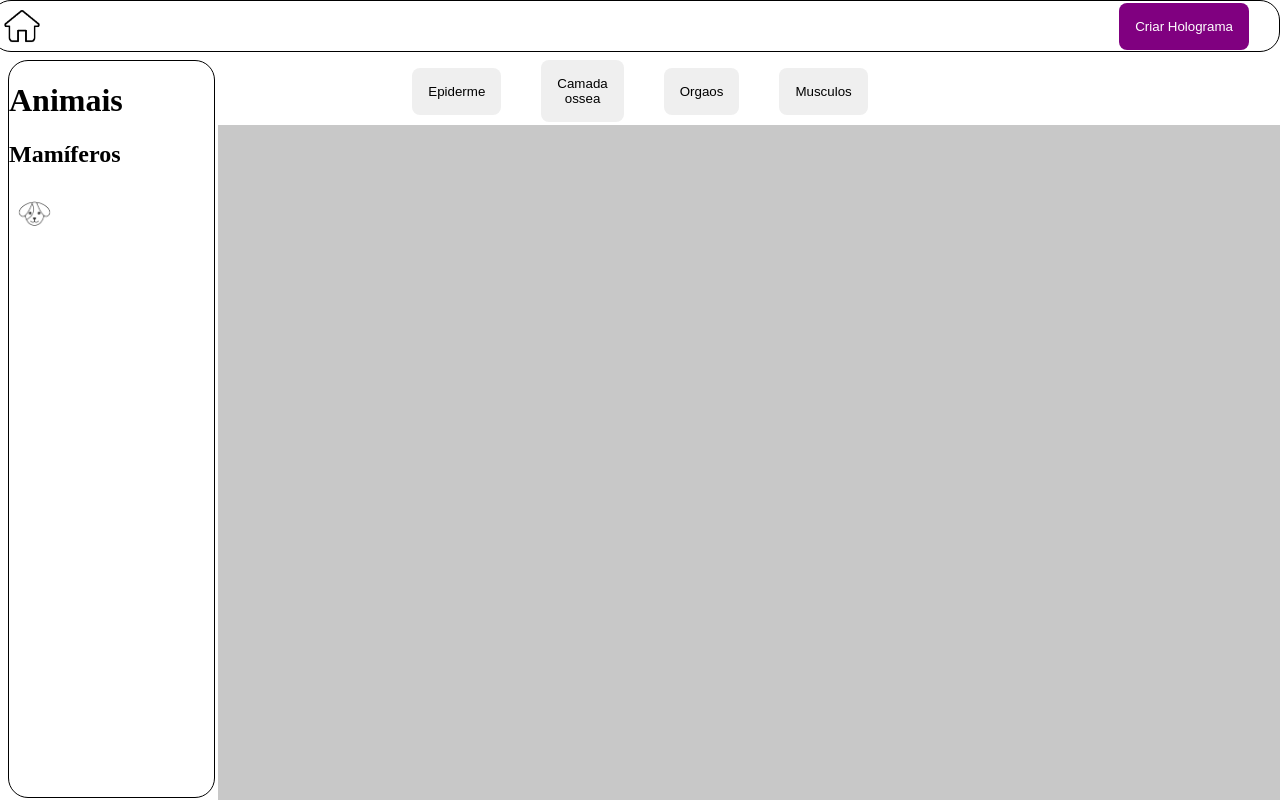
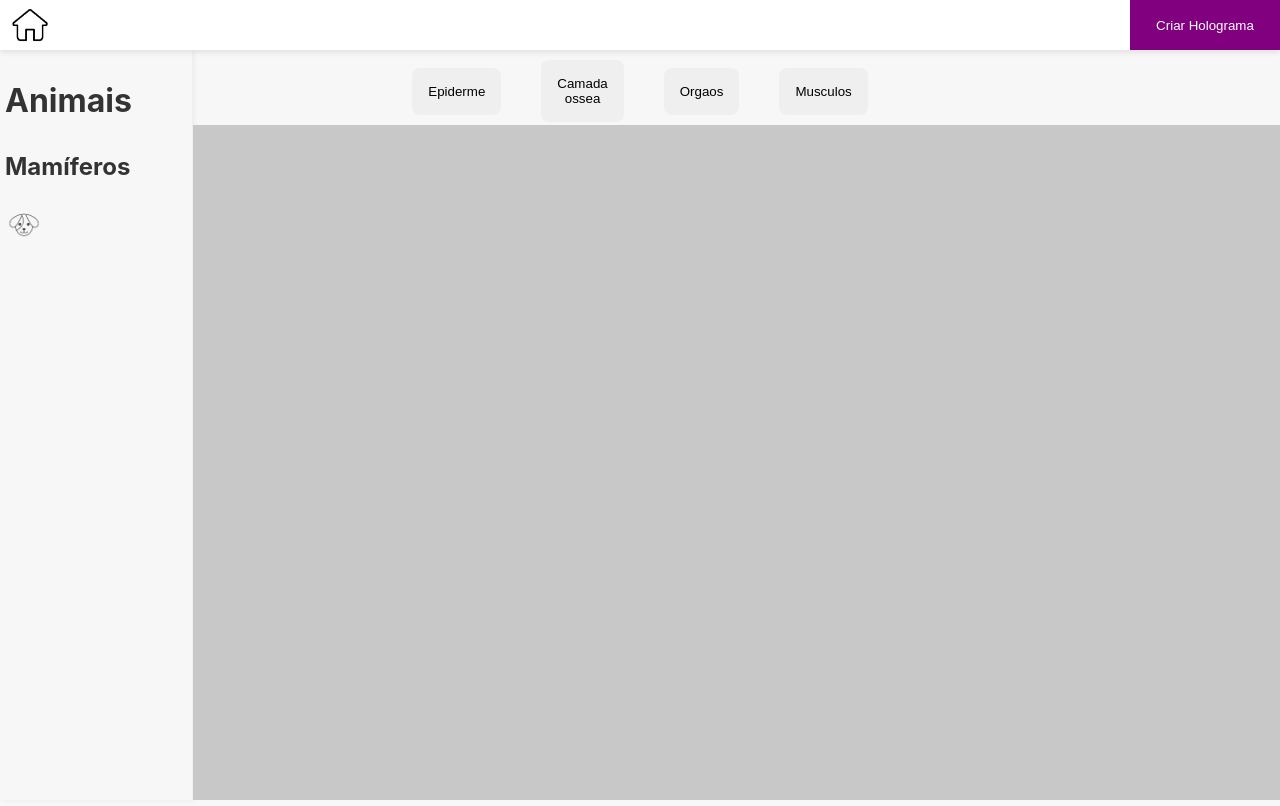
Before and after one commit to raonefreitas77/TCC, a website built with Vite: page TCC/index.html in a window 1280 px wide. Built offline with nearby package versions, Linux system fonts and the light colour scheme.

Commit message:
Site mais estilizado

```diff
--- a/TCC/dadosJSON/modelos.json
+++ b/TCC/dadosJSON/modelos.json
@@ -1,8 +1,8 @@
 {
     "Cachorro": {
         "camadas": {
-            "derme": "",
-            "ossea": "../public/assets/cachorroOssea.glb",
+            "epiderme": "",
+            "ossea": "/assets/cachorroOssea.glb",
             "muscular": "",
             "orgaos": ""
         },
@@ -11,7 +11,7 @@
     },
     "Sapo": {
         "camadas": {
-            "derme": "",
+            "epiderme": "",
             "ossea": "",
             "muscular": "",
             "orgaos": ""
--- a/TCC/index.html
+++ b/TCC/index.html
@@ -4,11 +4,11 @@
     <meta charset="UTF-8">
     <meta name="viewport" content="width=device-width, initial-scale=1.0">
     <title>Animal Anatomy 3D</title>
-    <link rel="stylesheet" href="/public/style.css">
+    <link rel="stylesheet" href="/style.css">
 </head>
 <body>
     <header>
-        <img id="home" src="public/assets/home.png">
+        <img id="home" src="/assets/home.png">
         <div id="botoesHeader">
             <button id="btnHolograma">Criar Holograma</button>
         </div>
@@ -25,11 +25,11 @@
         <h1>Animais</h1>
         <h2>Mamíferos</h2>
         <div class="preview-animais" id="previewAnimal" alt="cachorro">
-            <img src="public/assets/images-removebg-preview.png">
+            <img src="/assets/images-removebg-preview.png">
         </div>
     </div>
 
-
+    <script type="module" src="src/scene.js"></script>
     <script type="module" src="src/main.js"></script>
 </body>
 </html>
--- a/TCC/public/style.css
+++ b/TCC/public/style.css
@@ -1,41 +1,61 @@
+
+html, body {
+    overflow: hidden;
+    background-color: #f7f7f7;
+    font-family: 'Inter', sans-serif;
+}
+
 
 
 #cena3D {
     position: fixed;
     right: 0;
-    bottom: 0;
-    width: 83vw;
-    max-width: 83vw;
-    height: 80vw;
+    bottom: 0.5px;
+    max-width: 84.9vw;
     max-height: calc(100vh - 125px);
+    overflow: hidden;
 }
 
 /* estilizando barra lateral e barra superior */
 
 header {
     position: fixed;
-    width: 99vw;
+    width: 100vw;
     right: 0;
     top: 0;
-    height: 30px;
-    z-index: 1;
-    padding: 10px;
-    border: 1px solid black;
-    border-radius: 20px;
+    height: 50px;
+    background-color: #ffffff;
     display: flex;
     justify-content: center;
     align-items: center;
     gap: 100px;
+    box-shadow: 0 2px 6px rgba(0, 0, 0, 0.1);
+    border-bottom: none;
+    z-index: 1;
+}
+
+header img{
+    padding-left: 10px;
 }
 
 
 #sidebar {
-    border: 1px solid black;
-    border-radius: 20px;
-    width: 16vw;
-    height: 92vh;
+    position: fixed;
+    top: 50px;
+    left: 0;
+    width: 15vw;
+    height: calc(100vh - 50px);
     max-width: 16vw;
-    margin-top: 60px;
+    background-color: #f7f7f7;
+    box-shadow: 2px 0 6px rgba(0, 0, 0, 0.05);
+    border-right: none;
+
+}
+
+#sidebar h1 ,#sidebar h2{
+    padding-left: 5px;
+    padding-top: 10px;
+    color: #333;
 }
 
 #home {
@@ -56,13 +76,14 @@ header {
 
 #botoesHeader {
     position: relative;
+    height: 100%;
     width: 100%;
     display: flex;
-    justify-content: center;
-    align-items: center;
-    padding: 16px;
+    justify-content: flex-end;
+    align-items: stretch;
     box-sizing: border-box;
-  }
+    padding: 0; /* <-- Remover o padding que estava criando o espaço */
+}
 
 
 #botoesCamadas {
@@ -70,11 +91,10 @@ header {
     top: 0%;
     left: 45%;
     width: 10%;
-    margin: 0 auto;
     display: flex;
     justify-content: center;
     align-items: center;
-    padding: 60px;
+    padding-top: 60px;
     box-sizing: border-box;
     gap: 40px;
 }
@@ -82,17 +102,19 @@ header {
 
 #btnHolograma {
     position: absolute;
-    right: 20px;
-    border-radius: 8px;
-    padding: 16px;
+    height: 100%;
+    right: 0;
+    width: 150px;
+    padding: 0 5px;
     border: none;
     background-color: purple;
     color: white;
+    cursor: pointer;
 }
 
 .preview-animais img {
   width: 25%;
-  height: 7.5%;
+  height: auto;
   background: transparent;
   cursor: pointer;
 }
--- a/TCC/src/main.js
+++ b/TCC/src/main.js
@@ -2,42 +2,7 @@ import * as THREE from "three";
 import { GLTFLoader } from "three/examples/jsm/loaders/GLTFLoader.js";
 import { OrbitControls } from "three/examples/jsm/controls/OrbitControls.js";
 import { color } from "three/tsl";
-
-//Ambiente 3D
-
-const scene = new THREE.Scene();
-
-const camera = new THREE.PerspectiveCamera(70, window.innerWidth / window.innerHeight, 0.1, 1000);
-camera.position.set(0, 1, 5);
-
-
-const renderer = new THREE.WebGLRenderer({ antialias: true });
-renderer.setSize(1600,800);
-renderer.domElement.id = 'cena3D';
-
-document.body.appendChild(renderer.domElement);
-
-
-const light = new THREE.DirectionalLight(0xffffff, 1.4);
-light.position.set(5, 10, 7);
-scene.add(light);
-scene.background = new THREE.Color(0xc8c8c8)
-scene.add(new THREE.AmbientLight(0x404040));
-
-
-const controls = new OrbitControls(camera, renderer.domElement);
-controls.enableDamping = true;
-controls.dampingFactor = 0.05;
-controls.screenSpacePanning = false;
-controls.maxDistance = 10;
-controls.minDistance = 2;
-
-
-//botões das camadas
-
-const btnOssea = document.getElementById('btnOssea')
-const btnDerme = document.getElementById('btnDerme')
-const escolherAnimal = document.getElementById('previewAnimal')
+import {scene, camera, renderer} from "./scene.js";
 
 
 //Carregar o modelo 3D
@@ -47,7 +12,7 @@ async function carregarModelo(animal, camada){
       const response = await fetch("http://localhost:3000/api/modelos")
       const data = await response.json()
 
-      console.log("Dados recebidos da API:", data);
+      console.log("Dados recebidos da API:", data)
 
       const modeloCaminho = data[animal]?.camadas[camada]
 
@@ -57,26 +22,26 @@ async function carregarModelo(animal, camada){
         console.error("Caminho do modelo não encontrado")
         return
       }
-      const gltfLoader = new GLTFLoader();
+      const gltfLoader = new GLTFLoader()
       gltfLoader.load(
         modeloCaminho,
         (gltf) => {
-          const model = gltf.scene;
-          model.scale.set(2, 2, 2);
-          model.position.set(0, 0, 0);
+          const model = gltf.scene
+          model.scale.set(2, 2, 2)
+          model.position.set(0, 0, 0)
 
           model.traverse((child) => {
             if (child.isMesh) {
-              child.geometry.center();
-              child.material = new THREE.MeshStandardMaterial({ color: 0xaaaaaa });
+              child.geometry.center()
+              child.material = new THREE.MeshStandardMaterial({ color: 0xaaaaaa })
             }
-          });
+          })
           console.log(modeloCaminho)
-          scene.add(model);
+          scene.add(model)
         },
         undefined,
         (error) => console.error("Erro ao carregar modelo:", error)
-      );
+      )
   }catch(error){
       console.error("Erro ao buscar o modelo da API",error)
 
@@ -86,20 +51,17 @@ async function carregarModelo(animal, camada){
 
 // carregar o Modelo no ambiente 3D
 
-btnOssea.onclick = function(){
-    carregarModelo("Cachorro", "ossea")
-}
+let animalSelecionado = null
 
-function animate() {
-  requestAnimationFrame(animate);
-  controls.update();
-  renderer.render(scene, camera);
-}
-animate();
+document.getElementById('previewAnimal').addEventListener("click", () => {
+    animalSelecionado = "Cachorro";
+})
 
 
-window.addEventListener("resize", () => {
-  camera.aspect = window.innerWidth / window.innerHeight;
-  camera.updateProjectionMatrix();
-  renderer.setSize(window.innerWidth, window.innerHeight);
-});
+document.getElementById('btnOssea').addEventListener("click", () => {
+    if(!animalSelecionado){
+        alert("Selecione um animal")
+        return
+    }
+    carregarModelo(animalSelecionado, "ossea")
+})
--- /dev/null
+++ b/TCC/src/scene.js
@@ -0,0 +1,63 @@
+import * as THREE from "three";
+import { GLTFLoader } from "three/examples/jsm/loaders/GLTFLoader.js";
+import { OrbitControls } from "three/examples/jsm/controls/OrbitControls.js";
+import { color } from "three/tsl";
+
+//Ambiente 3D
+
+const scene = new THREE.Scene()
+
+const camera = new THREE.PerspectiveCamera(70, window.innerWidth / window.innerHeight, 0.1, 1000)
+camera.position.set(0, 1, 5)
+
+
+const renderer = new THREE.WebGLRenderer({ antialias: true })
+renderer.setSize(window.innerWidth * 0.849, window.innerHeight)
+renderer.domElement.id = 'cena3D'
+
+document.body.appendChild(renderer.domElement)
+
+scene.background = new THREE.Color(0xc8c8c8)
+scene.add(new THREE.AmbientLight(0x404040, 1))
+
+const hemiLight = new THREE.HemisphereLight(0xffffff, 0x444444, 0.8)
+hemiLight.position.set(0, 10, 0)
+scene.add(hemiLight)
+
+const light = new THREE.DirectionalLight(0xffffff, 1.2)
+light.position.set(5, 10, 7)
+scene.add(light)
+const light2 = new THREE.DirectionalLight(0xffffff, 1.2)
+light2.position.set(-5, 10, -7)
+scene.add(light2)
+
+const bottomLight = new THREE.DirectionalLight(0xffffff, 0.8)
+bottomLight.position.set(0,-10,0)
+bottomLight.target.position.set(0, 0, 0)
+scene.add(bottomLight)
+scene.add(bottomLight.target)
+
+
+
+const controls = new OrbitControls(camera, renderer.domElement);
+controls.enableDamping = true
+controls.dampingFactor = 0.05
+controls.screenSpacePanning = false
+controls.maxDistance = 10
+controls.minDistance = 2
+
+function animate() {
+    requestAnimationFrame(animate)
+    controls.update()
+    renderer.render(scene, camera)
+}
+animate();
+
+
+window.addEventListener("resize", () => {
+    camera.aspect = window.innerWidth / window.innerHeight
+    camera.updateProjectionMatrix()
+    renderer.setSize(window.innerWidth, window.innerHeight)
+});
+
+export {scene, camera, renderer}
```
Also changed, not shown: TCC/public/assets/ChatGPT_Image.png (added), TCC/public/assets/download.jpg (added).
